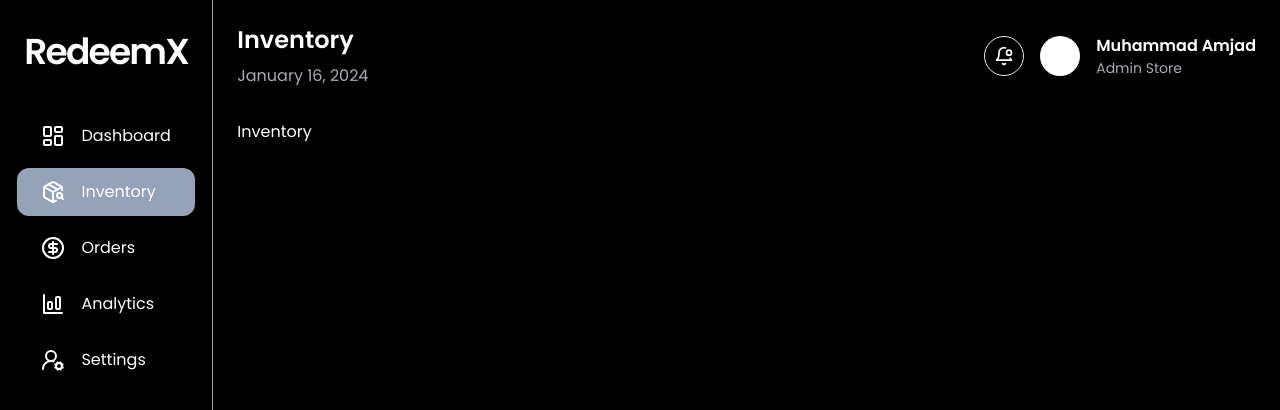
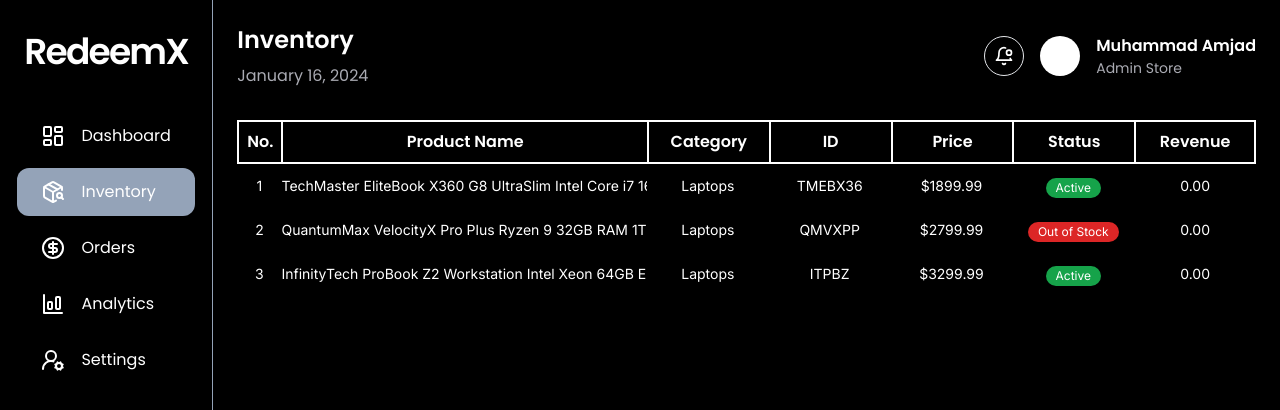
Before and after one commit to devvMuhammad/admin-redeemx, a Next.js app: page /inventory in a window 1280 px wide. Shown: the top 410 px of the page. Built offline with nearby package versions, Linux system fonts and the light colour scheme.

Commit message:
customized scroll bar and added some custom classes with @apply

```diff
--- a/src/app/globals.css
+++ b/src/app/globals.css
@@ -1,6 +1,19 @@
 @tailwind base;
 @tailwind components;
 @tailwind utilities;
+
+::-webkit-scrollbar {
+  height: 2px;
+}
+/* Handle */
+::-webkit-scrollbar-thumb {
+  background: #888;
+}
+
+/* Handle on hover */
+::-webkit-scrollbar-thumb:hover {
+  background: #555;
+}
 
 @layer base {
   :root {
@@ -9,4 +22,17 @@
     --background-end-rgb: 255, 255, 255;
     --grey-color: #d6d7e1cb;
   }
+  .header > span {
+    @apply font-bold border-t-2 border-b-2 border-l-2 border-white p-2;
+  }
+  .header > span:last-of-type:not(:first-child) {
+    @apply border-r-2 border-white border-solid;
+  }
+  .product-rows > p {
+    @apply text-xs md:text-sm
+    text-xs md:text-sm overflow-y-hidden text-nowrap;
+  }
+  .normal-row > span {
+    @apply bg-cyan-500 border-t border-white p-1;
+  }
 }
--- a/src/app/inventory/page.tsx
+++ b/src/app/inventory/page.tsx
@@ -1,3 +1,9 @@
+import ProductsTable from "@/components/inventory/ProductsTable";
+
 export default function Inventory() {
-  return <p>Inventory</p>;
+  return (
+    <section>
+      <ProductsTable />
+    </section>
+  );
 }
--- /dev/null
+++ b/src/components/inventory/ProductsTable.tsx
@@ -0,0 +1,77 @@
+import { Inter } from "next/font/google";
+import TableHeader from "./TableHeader";
+import Badge from "../ui/Badge";
+
+type Product = {
+  name: string;
+  category: string;
+  id: string;
+  price: number;
+  status: "Active" | "Out of Stock";
+  revenue: number;
+};
+
+const dummyProducts: Product[] = [
+  {
+    name: 'TechMaster EliteBook X360 G8 UltraSlim Intel Core i7 16GB RAM 512GB SSD 14" FHD Touchscreen Windows 11 Pro Laptop',
+    category: "Laptops",
+    id: "TMEBX36",
+    price: 1899.99,
+    status: "Active",
+    revenue: 0,
+  },
+  {
+    name: 'QuantumMax VelocityX Pro Plus Ryzen 9 32GB RAM 1TB NVMe SSD 15.6" 4K OLED HDR10+ RTX 3080 Max-Q Windows 11 Gaming Laptop',
+    category: "Laptops",
+    id: "QMVXPP",
+    price: 2799.99,
+    status: "Out of Stock",
+    revenue: 0,
+  },
+  {
+    name: 'InfinityTech ProBook Z2 Workstation Intel Xeon 64GB ECC RAM 2TB PCIe Gen4 SSD 17.3" 4K HDR DreamColor Windows 11 Pro Laptop',
+    category: "Laptops",
+    id: "ITPBZ",
+    price: 3299.99,
+    status: "Active",
+    revenue: 0,
+  },
+];
+
+const inter = Inter({ weight: "400", style: "normal" });
+
+export default function ProductsTable() {
+  // <div className="bg-yellow-500 grid grid-cols-[auto_1fr_1fr_1fr_1fr_1fr_1fr] justify-center items-center text-center ">
+  return (
+    // <div className="bg-yellow-500 grid">
+    // div
+    <div className="overflow-x-auto">
+      <div className="min-w-[700px] header product-rows grid grid-rows-4 grid-cols-[auto_3fr_1fr_1fr_1fr_1fr_1fr] justify-center items-center text-center overflow-x-auto ">
+        <TableHeader />
+        {/* </div> */}
+        {dummyProducts.map((product, i) => (
+          <>
+            <p className={`${inter.className}`}>{i + 1}</p>
+            <p className={`${inter.className}`}>{product.name}</p>
+            <p className={`${inter.className}`}>{product.category}</p>
+            <p className={`${inter.className}`}>{product.id}</p>
+            <p className={`${inter.className}`}>${product.price.toFixed(2)}</p>
+            <div className={`${inter.className}`}>
+              <Badge
+                className={`border-none text-white ${
+                  product.status === "Active" ? "bg-green-600" : "bg-red-600"
+                }`}
+              >
+                {product.status}
+              </Badge>
+            </div>
+            {/* </p> */}
+            <p className={`${inter.className}`}>{product.revenue.toFixed(2)}</p>
+          </>
+          // </div>
+        ))}
+      </div>
+    </div>
+    // </div>
+  );
+}
--- /dev/null
+++ b/src/components/inventory/TableHeader.tsx
@@ -0,0 +1,13 @@
+export default function TableHeader() {
+  return (
+    <>
+      <span className="text-left">No.</span>
+      <span>Product Name</span>
+      <span>Category</span>
+      <span>ID</span>
+      <span>Price</span>
+      <span>Status</span>
+      <span>Revenue</span>
+    </>
+  );
+}
--- a/src/components/ui/Badge.tsx
+++ b/src/components/ui/Badge.tsx
@@ -1,6 +1,19 @@
-export default function Badge({ children }: { children: React.ReactNode }) {
+import { cn } from "@/lib/utils";
+
+export default function Badge({
+  className,
+  children,
+}: {
+  className?: string;
+  children: React.ReactNode;
+}) {
   return (
-    <p className="inline-flex items-center rounded-xl border px-2.5 py-0.5 text-xs font-thin bg-white text-black">
+    <p
+      className={cn(
+        "inline-flex items-center rounded-xl border px-2.5 py-0.5 text-xs font-thin bg-white text-black",
+        className
+      )}
+    >
       {children}
     </p>
   );
```
